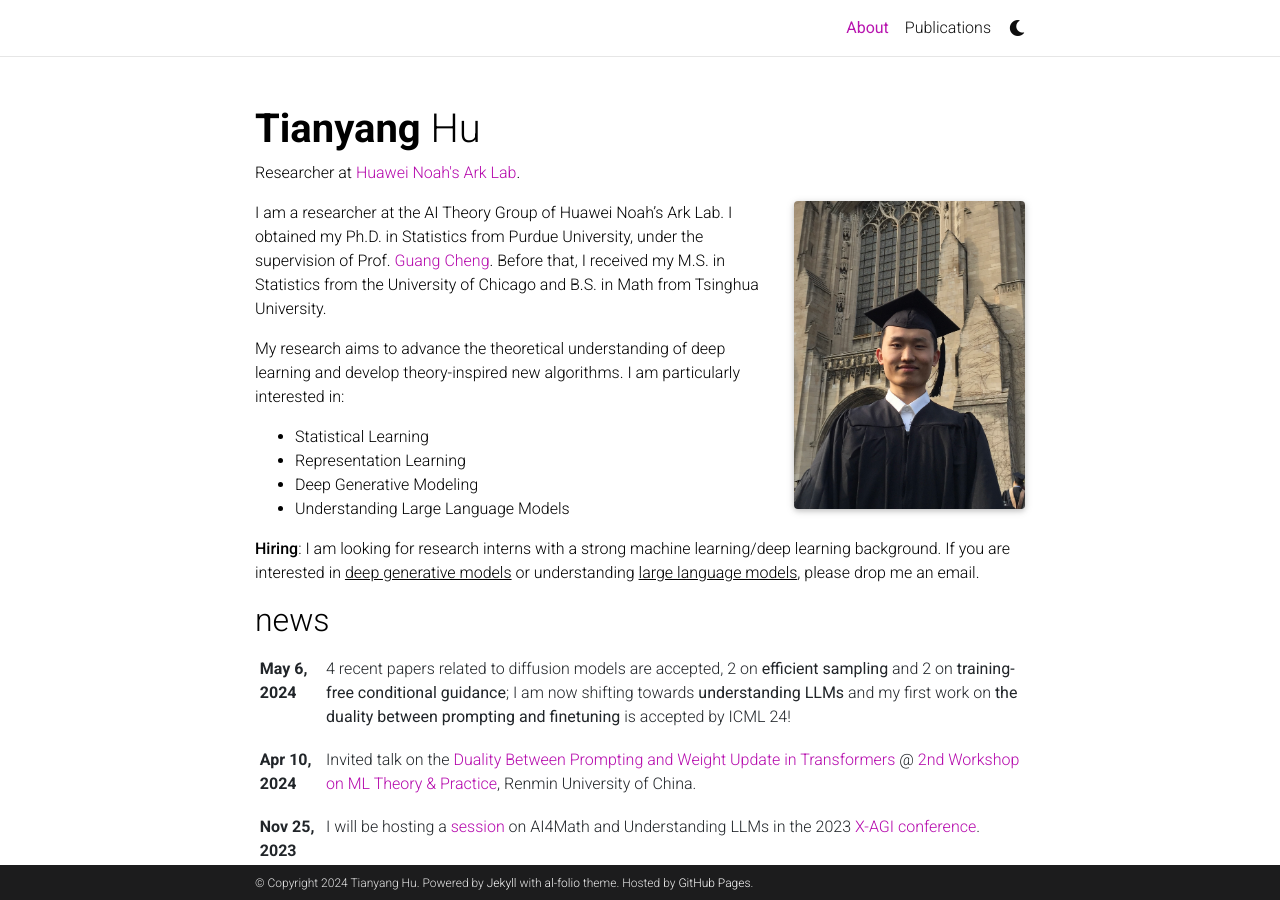
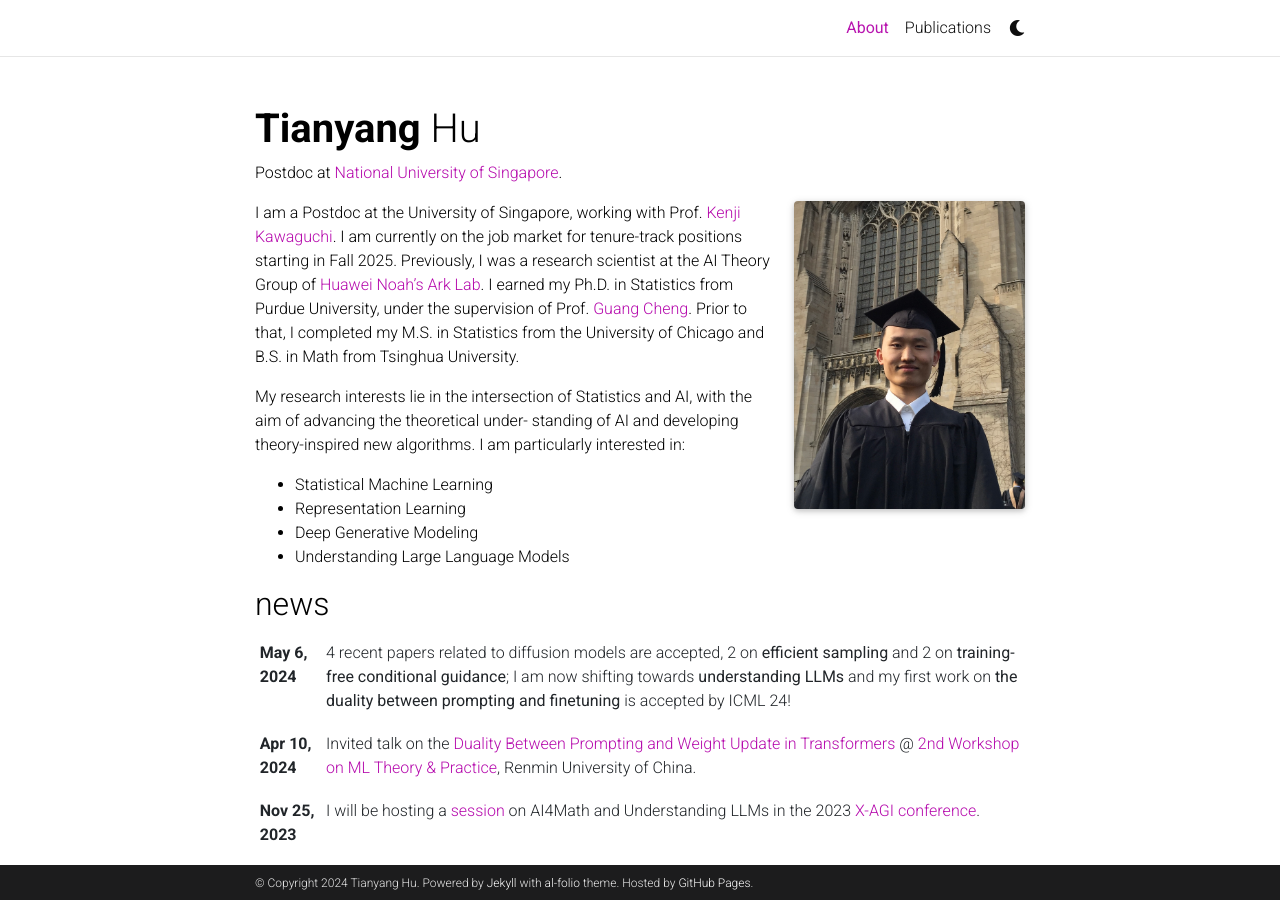
Before and after one commit to hu-tianyang/hu-tianyang.github.io, a Jekyll site: the page built from _pages/about.md, in a window 1280 px wide and 900 px high. Built offline with Jekyll 4.4.1, drawn with Linux system fonts in a browser that asks for light colours; full-size pictures stand in for the smaller copies a plugin makes; comment, search, counter and statistics services are not loaded; a style sheet for code colours, icons or effects is not loaded.

Commit message:
Update about.md

```diff
--- a/_pages/about.md
+++ b/_pages/about.md
@@ -2,7 +2,7 @@
 layout: about
 title: About
 permalink: /
-subtitle: Researcher at <a href='http://dev3.noahlab.com.hk'>Huawei Noah's Ark Lab</a>.
+subtitle: Postdoc at <a href='https://ml.comp.nus.edu.sg/'>National University of Singapore</a>.
 
 profile:
   align: right
@@ -16,19 +16,19 @@ selected_papers: true # includes a list of papers marked as "selected={true}"
 social: true  # includes social icons at the bottom of the page
 ---
 
-I am a researcher at the AI Theory Group of Huawei Noah’s Ark Lab.
-I obtained my Ph.D. in Statistics from Purdue University, under the supervision of Prof. [Guang Cheng](http://www.stat.ucla.edu/~guangcheng/). Before that, I received my M.S. in Statistics from the University of Chicago and B.S. in Math from Tsinghua University.
+I am a Postdoc at the University of Singapore, working with Prof. [Kenji Kawaguchi](https://ml.comp.nus.edu.sg/). I am currently on the job market for tenure-track positions starting in Fall 2025.
+Previously, I was a research scientist at the AI Theory Group of [Huawei Noah’s Ark Lab](http://dev3.noahlab.com.hk/).
+I earned my Ph.D. in Statistics from Purdue University, under the supervision of Prof. [Guang Cheng](http://www.stat.ucla.edu/~guangcheng/). Prior to that, I completed my M.S. in Statistics from the University of Chicago and B.S. in Math from Tsinghua University.
 
-My research aims to advance the theoretical understanding of deep learning and develop theory-inspired new algorithms. I am particularly interested in:
+My research interests lie in the intersection of Statistics and AI, with the aim of advancing the theoretical under-
+standing of AI and developing theory-inspired new algorithms.
+I am particularly interested in:
 <ul>
-  <li>Statistical Learning</li>
+  <li>Statistical Machine Learning</li>
   <li>Representation Learning</li>
   <li>Deep Generative Modeling</li>
   <li>Understanding Large Language Models</li>
 </ul>
-
-**Hiring**: I am looking for research interns with a strong machine learning/deep learning background. If you are interested in
-<u>deep generative models</u> or understanding <u>large language models</u>, please drop me an email.
 
 <!-- You can put a picture in, too. The code is already in, just name your picture `prof_pic.jpg` and put it in the `img/` folder. -->
 
```
